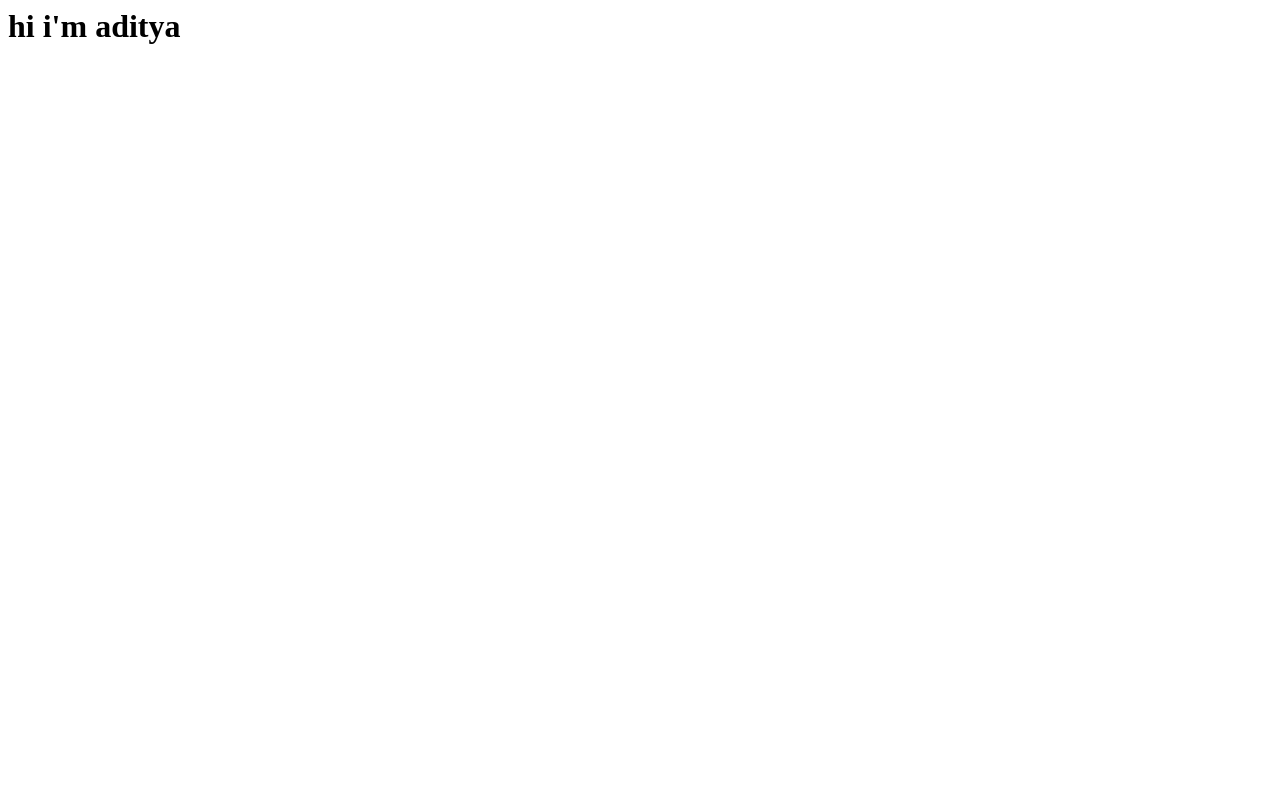
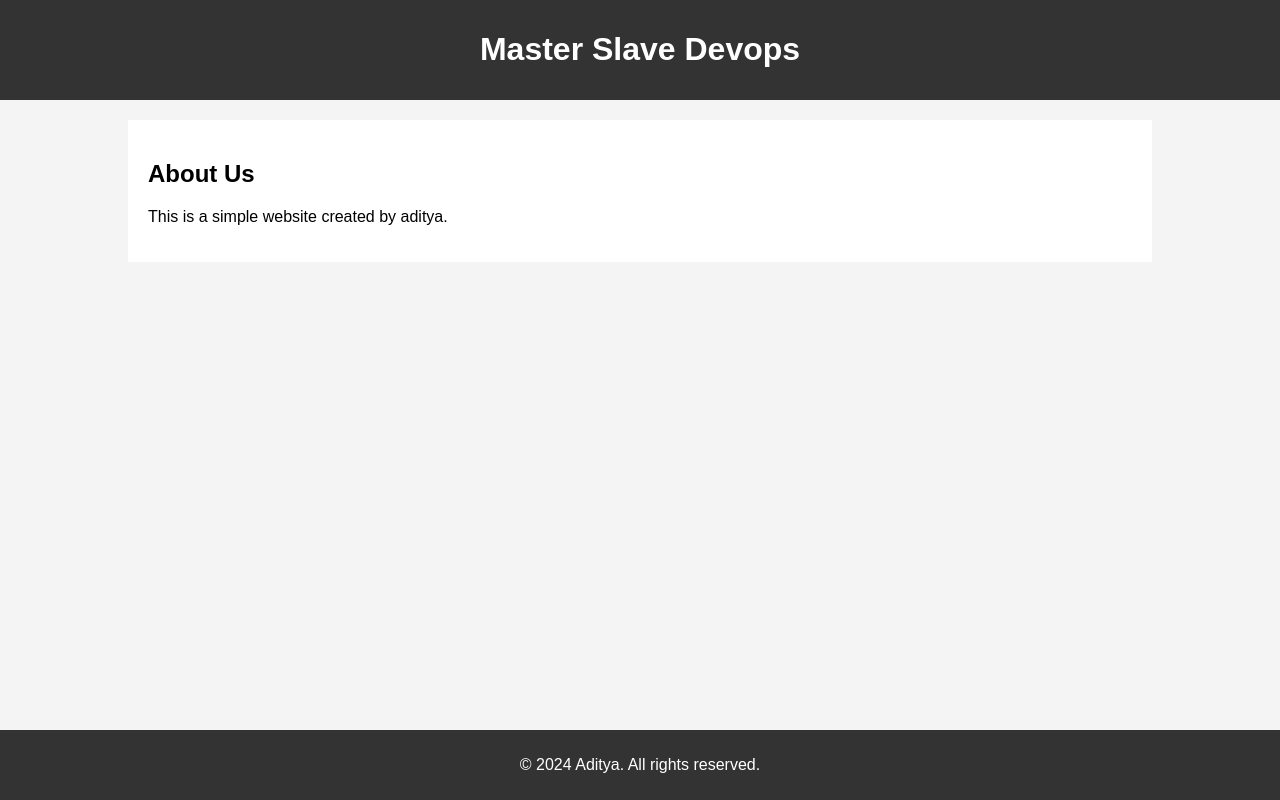
Before and after one commit to AROfficial04/devops, a plain HTML site: page index.html in a window 1280 px wide. Drawn offline with Linux system fonts and the light colour scheme.

Commit message:
Update index.html

```diff
--- a/index.html
+++ b/index.html
@@ -1 +1,55 @@
-<h1>hi i'm aditya</h1>
+<!DOCTYPE html>
+<html lang="en">
+<head>
+    <meta charset="UTF-8">
+    <meta name="viewport" content="width=device-width, initial-scale=1.0">
+    <title>Jenkins Website</title>
+    <style>
+        body {
+            font-family: Arial, sans-serif;
+            margin: 0;
+            padding: 0;
+            background-color: #f4f4f4;
+        }
+        header {
+            background-color: #333;
+            color: white;
+            padding: 10px 0;
+            text-align: center;
+        }
+        .container {
+            width: 80%;
+            margin: auto;
+            overflow: hidden;
+        }
+        .main {
+            padding: 20px;
+            background: white;
+            margin-top: 20px;
+        }
+        footer {
+            background-color: #333;
+            color: white;
+            text-align: center;
+            padding: 10px 0;
+            position: absolute;
+            bottom: 0;
+            width: 100%;
+        }
+    </style>
+</head>
+<body>
+    <header>
+        <h1>Master Slave Devops</h1>
+    </header>
+    <div class="container">
+        <div class="main">
+            <h2>About Us</h2>
+            <p>This is a simple website created by  aditya.</p>
+        </div>
+    </div>
+    <footer>
+        <p>&copy; 2024 Aditya. All rights reserved.</p>
+    </footer>
+</body>
+</html>
```
